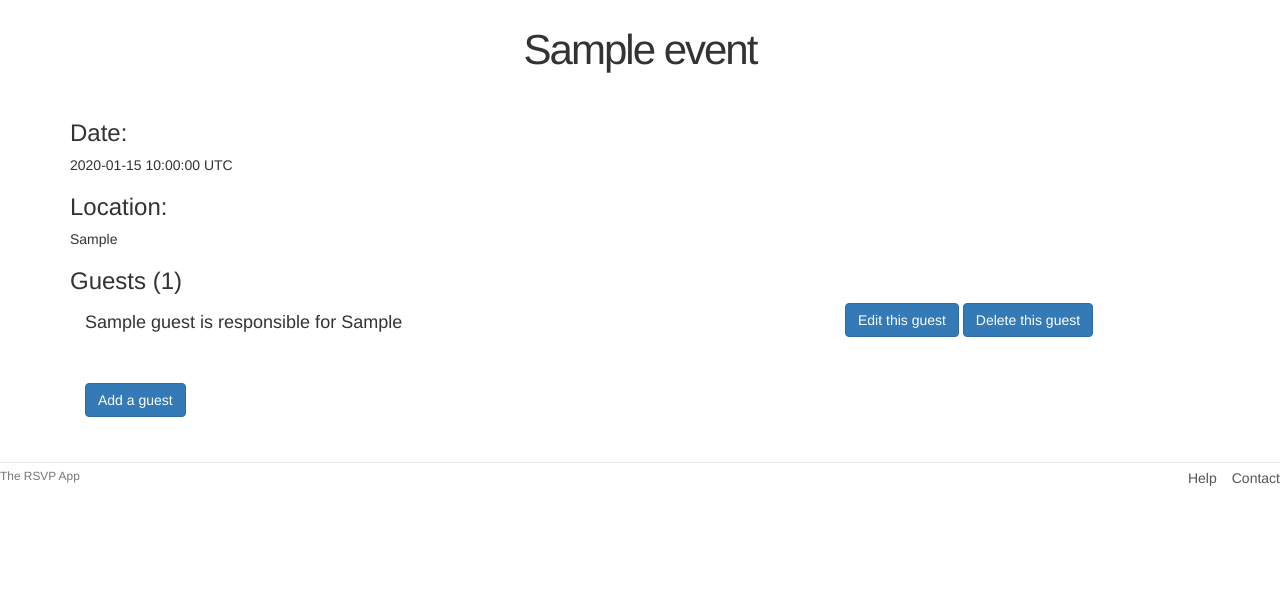
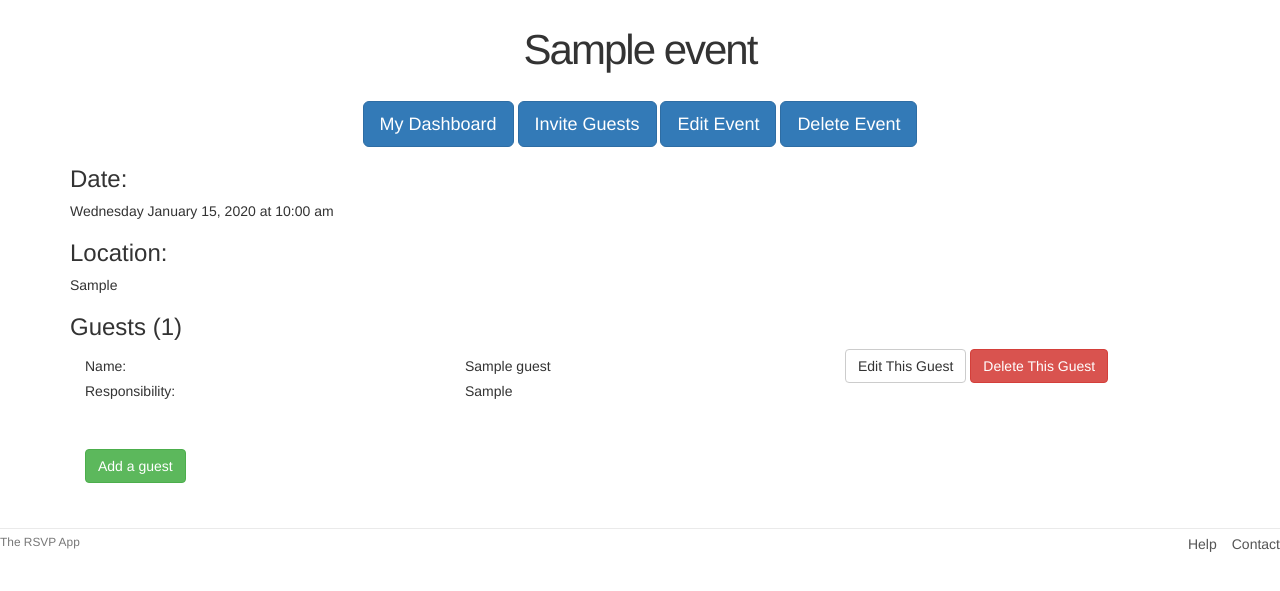
Before and after one commit to rmulhol/RSVP, a Rails app: page /users/1/events/1 in a window 1280 px wide. Shown: the part 51-642 px from the top of the page. Run offline with Rails 7, Linux system fonts and the light colour scheme; a user stored in the database is signed in; tables that the repository leaves empty hold one stand-in row (values such as "Sample post"); style sheets or scripts are compiled from the project's sources; some libraries are stand-ins or nearby versions.

Commit message:
unstack nested resource based named routes

```diff
--- a/app/controllers/events_controller.rb
+++ b/app/controllers/events_controller.rb
@@ -27,7 +27,7 @@ class EventsController < ApplicationController
   end
 
   def update
-    if @event.update_attributes(event_params)
+    if @event.update(event_params)
       flash[:success] = "Event updated!"
       redirect_to user_url(current_user)
     else
--- a/app/controllers/users_controller.rb
+++ b/app/controllers/users_controller.rb
@@ -25,7 +25,7 @@ class UsersController < ApplicationController
   end
 
   def update
-    if @user.update_attributes(user_params)
+    if @user.update(user_params)
       flash[:success] = "Profile successfully updated"
       redirect_to @user
     else
--- a/app/views/events/invite.html.erb
+++ b/app/views/events/invite.html.erb
@@ -2,8 +2,8 @@
 
 <h3>
   To invite your guests, send them a link to
-  <%= link_to "#{new_user_event_guest_url(user_id: @user, event_id: @event)}",
-      new_user_event_guest_path(user_id: @user, event_id: @event) %>.
+  <%= link_to "#{new_event_guest_url(event_id: @event)}",
+      new_event_guest_path(event_id: @event) %>.
 </h3>
 <h3>
   Once they complete the form, we'll update their info on
--- a/app/views/events/show.html.erb
+++ b/app/views/events/show.html.erb
@@ -1,28 +1,36 @@
 <h1><%= @event.title %></h1>
+
+<div class="center">
+  <%= link_to "My Dashboard", user_path(@event.user), class: "btn btn-lg btn-primary" %>
+  <%= link_to "Invite Guests", invite_path(@event, user_id: @event.user_id), class: "btn btn-lg btn-primary" %>
+  <%= link_to "Edit Event", edit_user_event_path(@event, user_id: @event.user), class: "btn btn-lg btn-primary", "data-no-turbolink" => true %>
+  <%= link_to "Delete Event", user_event_path(@event, user_id: @event.user), method: :delete, class: "btn btn-lg btn-primary", data: { confirm: "Are you sure?" } %>
+</div>
 
 <div class="row">
   <div class="col-md-8">
     <h3>Date:</h3>
-    <%= @event.date %>
+    <%= @event.date.strftime("%A %B %-d, %Y at %-l:%M %P") %>
     <h3>Location:</h3>
-    <%= @event.location %>
+      <address>
+        <%= @event.location %>
+      </address>
     <h3>Guests
     <% if @event.guests.count > 0 %>
-      <%= "(#{@event.guests.count})" %>
+      <%= "(#{@event.guests.count})" %></h3>
     <% else %>
-      </h3>Nobody has RSVP'd :(<h3>
+      </h3>
+      <div class="col-md-4 h6">
+        Nobody has RSVP'd :(
+      </div>
     <% end %>
-    </h3>
   </div>
 </div>
 
 <%= render @event.guests %>
 
 <br>
-<br>
-<br>
-<br>
 
 <div class="col-md-6">
-  <%= link_to "Add a guest", new_user_event_guest_path(user_id: @event.user_id, event_id: @event), class: "btn btn-primary" %>
+  <%= link_to "Add a guest", new_event_guest_path(event_id: @event), class: "btn btn-success" %>
 </div>
--- a/app/views/guests/_guest.html.erb
+++ b/app/views/guests/_guest.html.erb
@@ -1,14 +1,32 @@
-<div class="col-md-8">
-  <h4><%= guest.name %>
-    <% if !guest.responsibility.blank? %>
-      <%= "is responsible for " + guest.responsibility %>
-    <% else %>
-      <%= "did not claim a responsibility" %>
-    <% end %>
-  </h4>
+<div class="col-xs-4">
+  <p class="h5">
+    Name:
+  </p>
+  <p class="h5">
+    Responsibility:
+  </p>
 </div>
-<div class="col-md-4">
-    <%= link_to "Edit this guest", edit_user_event_guest_path(user_id: guest.event.user, event_id: guest.event, id: guest), class: "btn btn-primary" %>
-    <%= link_to "Delete this guest", user_event_guest_path(user_id: guest.event.user, event_id: guest.event, id: guest),
-        method: :delete, class: "btn btn-primary", data: { confirm: "Are you sure?" } %>
+
+<div class="col-xs-4">
+  <p class="h5">
+  <%= guest.name %>
+  </p>
+  <p class="h5">
+  <% if !guest.responsibility.blank? %>
+      <%= guest.responsibility %>
+  <% else %>
+      No responsibility claimed
+  <% end %>
+  </p>
 </div>
+
+<div class="col-xs-4">
+    <%= link_to "Edit This Guest", edit_event_guest_path(guest, event_id: guest.event), class: "btn btn-default" %>
+    <%= link_to "Delete This Guest", event_guest_path(guest.event.user, event_id: guest.event),
+        method: :delete, class: "btn btn-danger", data: { confirm: "Are you sure?" } %>
+</div>
+
+<br>
+<br>
+<br>
+<br>
--- a/app/views/guests/edit.html.erb
+++ b/app/views/guests/edit.html.erb
@@ -3,7 +3,7 @@
 
 <div class="row">
   <div class="col-md-6 col-md-offset-3">
-    <%= form_for([@user, @event, @guest]) do |f| %>
+    <%= form_for([@event, @guest]) do |f| %>
       <%= render "shared/error_messages", object: f.object %>
 
       <%= f.label :name %>
--- a/app/views/guests/new.html.erb
+++ b/app/views/guests/new.html.erb
@@ -4,7 +4,7 @@
 
 <div class="row">
   <div class="col-md-6 col-md-offset-3">
-    <%= form_for([@user, @event, @guest]) do |f| %>
+    <%= form_for([@event, @guest]) do |f| %>
       <%= render "shared/error_messages", object: f.object %>
 
       <%= f.label :name %>
--- a/config/routes.rb
+++ b/config/routes.rb
@@ -13,7 +13,10 @@ Rails.application.routes.draw do
 
   resources :users do
     resources :events do
-      resources :guests
     end
   end
+
+  resources :events do
+    resources :guests
+  end
 end
```
Also changed, not shown: app/controllers/guests_controller.rb (+14 -6 lines), app/views/events/_event.html.erb (+4 -4 lines), app/views/users/show.html.erb (+10 -6 lines), test/controllers/guests_controller_test.rb (+14 -14 lines).
